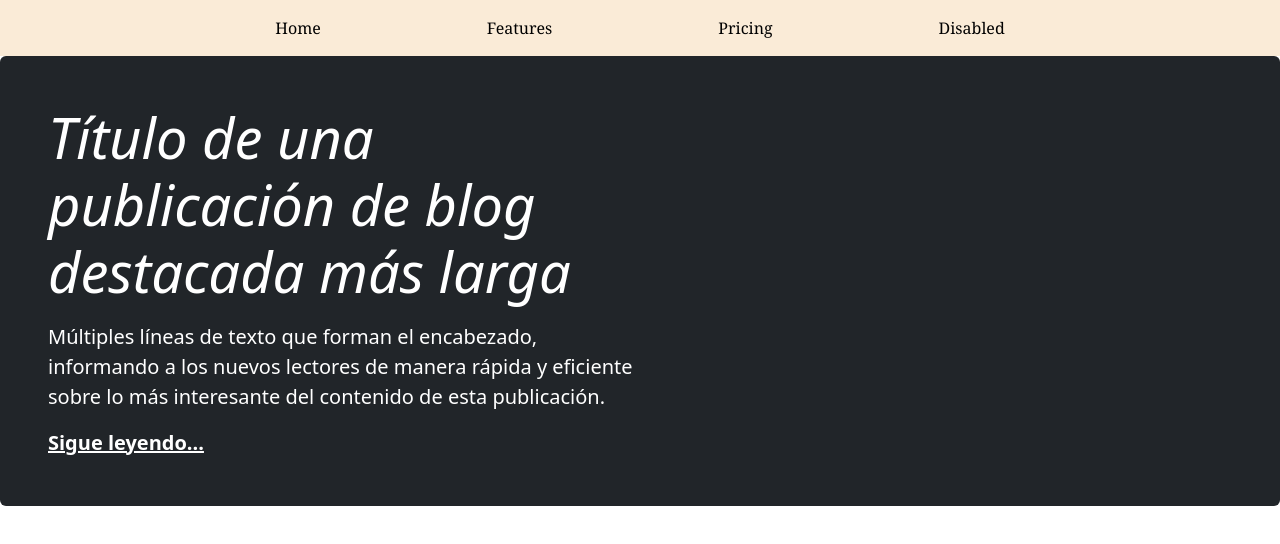
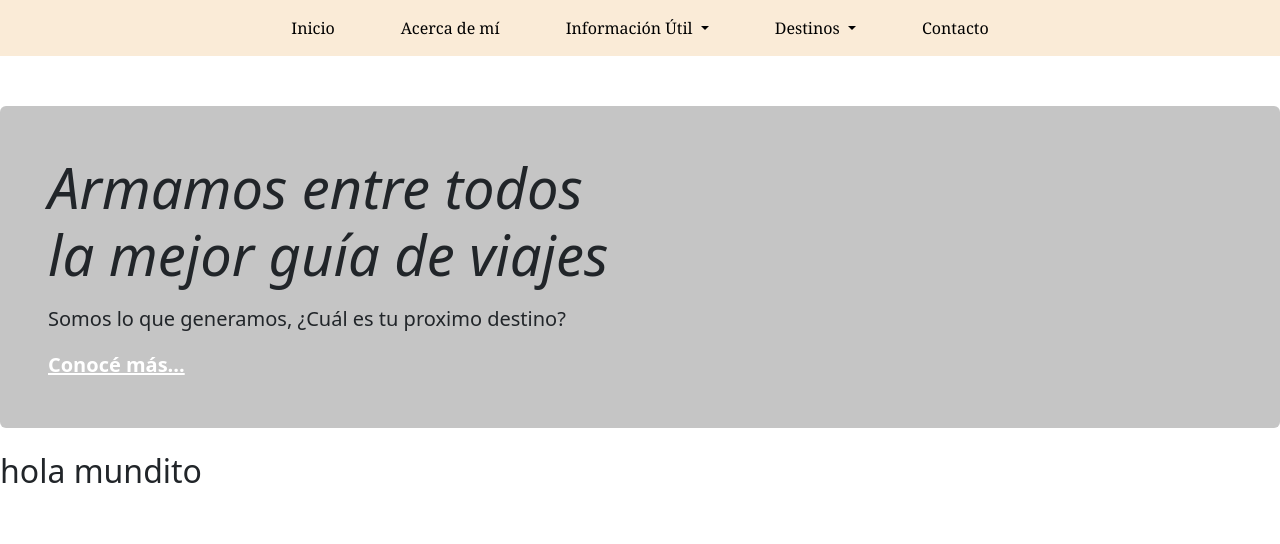
Before and after one commit to patomanganella/blog-Viaje, a plain HTML site: page index.html in a window 1280 px wide. Drawn offline with nearby package versions, Linux system fonts and the light colour scheme.

Commit message:
modificaciones section y header

```diff
--- a/index.html
+++ b/index.html
@@ -21,35 +21,59 @@
           <div class="collapse navbar-collapse" id="navbarNav">
             <ul class="navbar-nav">
               <li class="nav-item">
-                <a class="nav-link" aria-current="page" href="#">Home</a>
+                <a class="nav-link" aria-current="page" href="#">Inicio</a>
               </li>
               <li class="nav-item">
-                <a class="nav-link" href="#">Features</a>
+                <a class="nav-link" href="#">Acerca de mí</a>
               </li>
-              <li class="nav-item">
-                <a class="nav-link" href="#">Pricing</a>
+               <li class="nav-item dropdown">
+                <a class="nav-link dropdown-toggle" href="#" role="button" data-bs-toggle="dropdown" aria-expanded="false">
+                  Información Útil
+                </a>
+                <ul class="dropdown-menu">
+                  <li><a class="dropdown-item" href="#">Vacaciones</a></li>
+                  <li><a class="dropdown-item" href="#">Radicación</a></li>
+                  <li><a class="dropdown-item" href="#">Valencia</a></li>
+            </ul>
+
+              <li class="nav-item dropdown">
+                <a class="nav-link dropdown-toggle" href="#" role="button" data-bs-toggle="dropdown" aria-expanded="false">
+                  Destinos
+                </a>
+                <ul class="dropdown-menu">
+                  <li><a class="dropdown-item" href="#">Barcelona</a></li>
+                  <li><a class="dropdown-item" href="#">Ibiza</a></li>
+                  <li><a class="dropdown-item" href="#">Valencia</a></li>
+            </ul>
+            <li class="nav-item">
+                <a class="nav-link" href="#">Contacto</a>
               </li>
-              <li class="nav-item">
-                <a class="nav-link">Disabled</a>
-              </li>
-            </ul>
           </div>
         </div>
       </nav>
 </header>
 
-<section>
-    <div id="titulo-home" class="p-4 p-md-5 mb-4 rounded text-bg-dark">
+<section  id="titulo-home">
+
+    <div class="p-4 p-md-5 mb-4 rounded text-bg">
+
         <div class="col-md-6 px-0">
-          <h1 class="display-4 fst-italic"><font style="vertical-align: inherit;"><font style="vertical-align: inherit;">Título de una publicación de blog destacada más larga</font></font></h1>
-          <p class="lead my-3"><font style="vertical-align: inherit;"><font style="vertical-align: inherit;">Múltiples líneas de texto que forman el encabezado, informando a los nuevos lectores de manera rápida y eficiente sobre lo más interesante del contenido de esta publicación.</font></font></p>
-          <p class="lead mb-0"><a href="#" class="text-white fw-bold"><font style="vertical-align: inherit;"><font style="vertical-align: inherit;">Sigue leyendo...</font></font></a></p>
+          <h1 class="display-4 fst-italic"><font style="vertical-align: inherit;"><font style="vertical-align: inherit;">Armamos entre todos la mejor guía de viajes  </font></font></h1>
+          <p class="lead my-3"><font style="vertical-align: inherit;"><font style="vertical-align: inherit;"> Somos lo que generamos,
+          ¿Cuál es tu proximo destino?</font></font></p>
+          <p class="lead mb-0"><a href="#one" class="text-white fw-bold"><font style="vertical-align: inherit;"><font style="vertical-align: inherit;">Conocé más...</font></font></a></p>
         </div>
       </div>
 </section>
 
+<section id="one">
+    <div>
+        <h2>
+            hola mundito
+        </h2>
+    </div>
 
-
+</section>
 
 
 
--- a/scss/Componentes/_header.scss
+++ b/scss/Componentes/_header.scss
@@ -21,7 +21,7 @@
 }
 
 .navbar-nav{
-    gap: 150px;
+    gap: 50px;
 
 }
 
--- a/scss/Componentes/_homeSection.scss
+++ b/scss/Componentes/_homeSection.scss
@@ -0,0 +1,8 @@
+#titulo-home{
+    padding-top: 50px;
+
+}
+.text-bg{
+  background-color: rgba(0, 0, 0, 0.226);
+
+}
```
Also changed, not shown: css/style.css, 1 other file.
